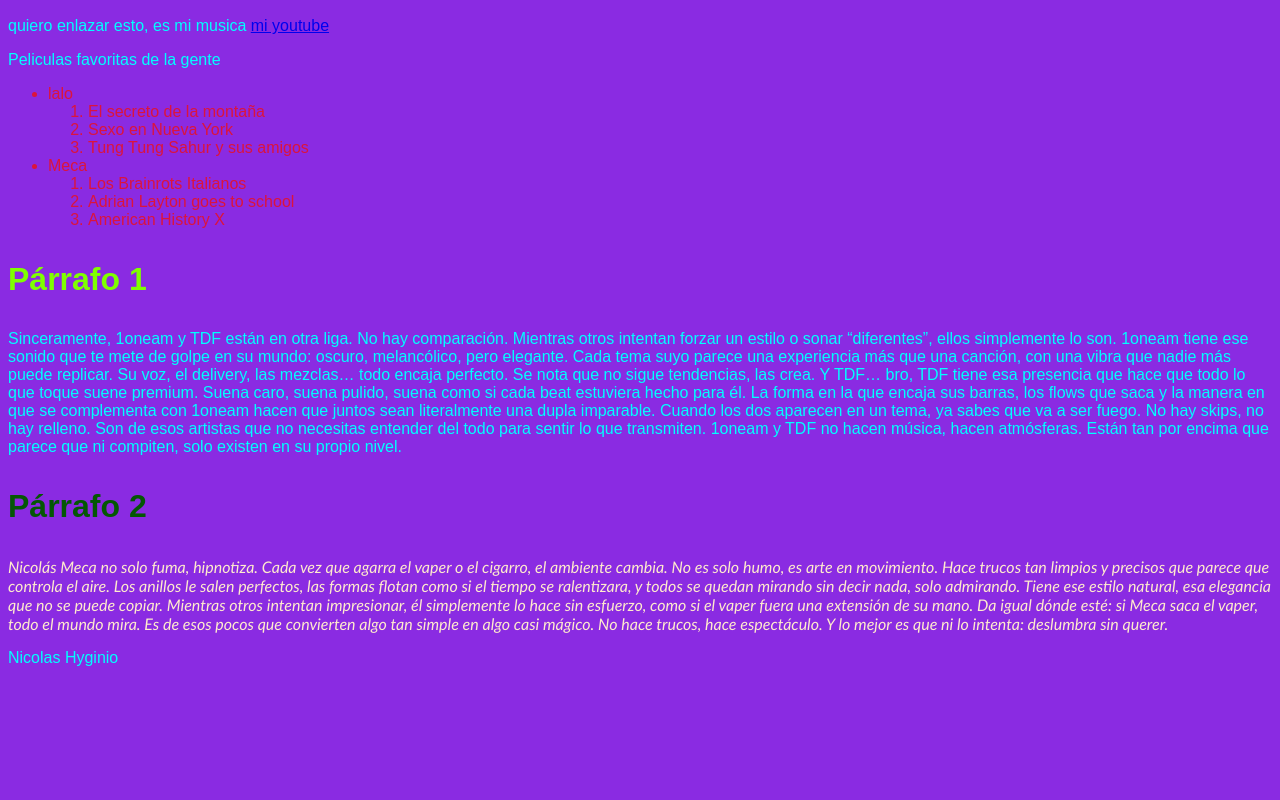
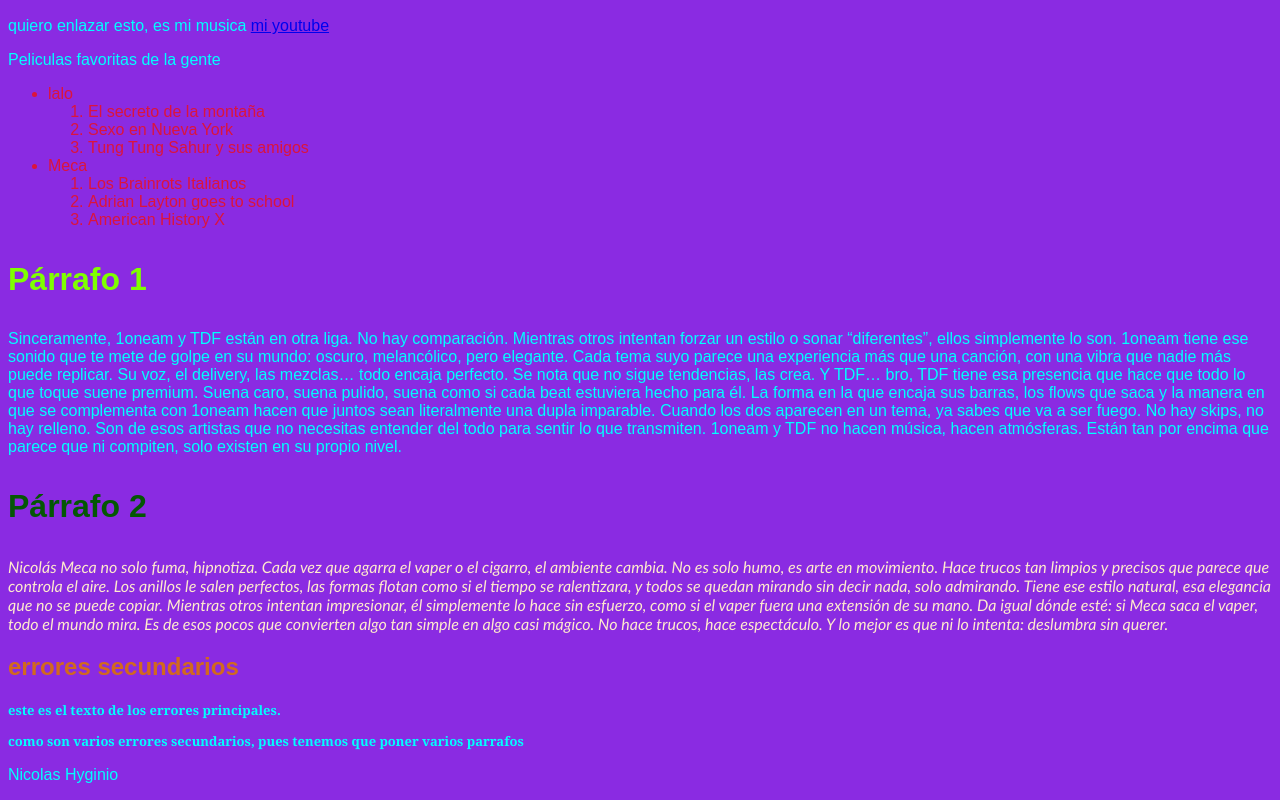
Before and after one commit to nicobraaaa19/websitetest2, a plain HTML site: page index.html in a window 1280 px wide. Shown: the part 1645-2445 px from the top of the page. Before the commit the page ends 2328 px from the top, so only its background shows below. Drawn offline with Linux system fonts and the light colour scheme.

Commit message:
update 2
1337

```diff
--- a/index.html
+++ b/index.html
@@ -96,6 +96,16 @@
 
 
 
+<div>
+   <h2>errores secundarios</h2>
+   <p class="parrafo_especial2">este es el texto de los errores principales. </p>
+   <p class="parrafo_especial2">como son varios errores secundarios, pues tenemos que poner varios parrafos</p>
+
+
+</div>
+
+
+
    </main>
 
    <footer>
--- a/styles.css
+++ b/styles.css
@@ -16,6 +16,12 @@ body {
 h1 {
     color: rgb(238, 255, 4);
 }
+
+h2 {
+    color: chocolate;
+}
+
+
 
 p {
     color: cyan;
@@ -39,3 +45,15 @@ li {
     font-family: 'Trebuchet MS', 'Lucida Sans Unicode', 'Lucida Grande', 'Lucida Sans', Arial, sans-serif;
 
 }
+
+.parrafo_especial2 {
+    color: aqua;
+    font-size: small;
+    font-family: Cambria, Cochin, Georgia, Times, 'Times New Roman', serif;
+}
+
+/*DIV***/
+
+div > p {
+    font-weight: 700;
+}
```
